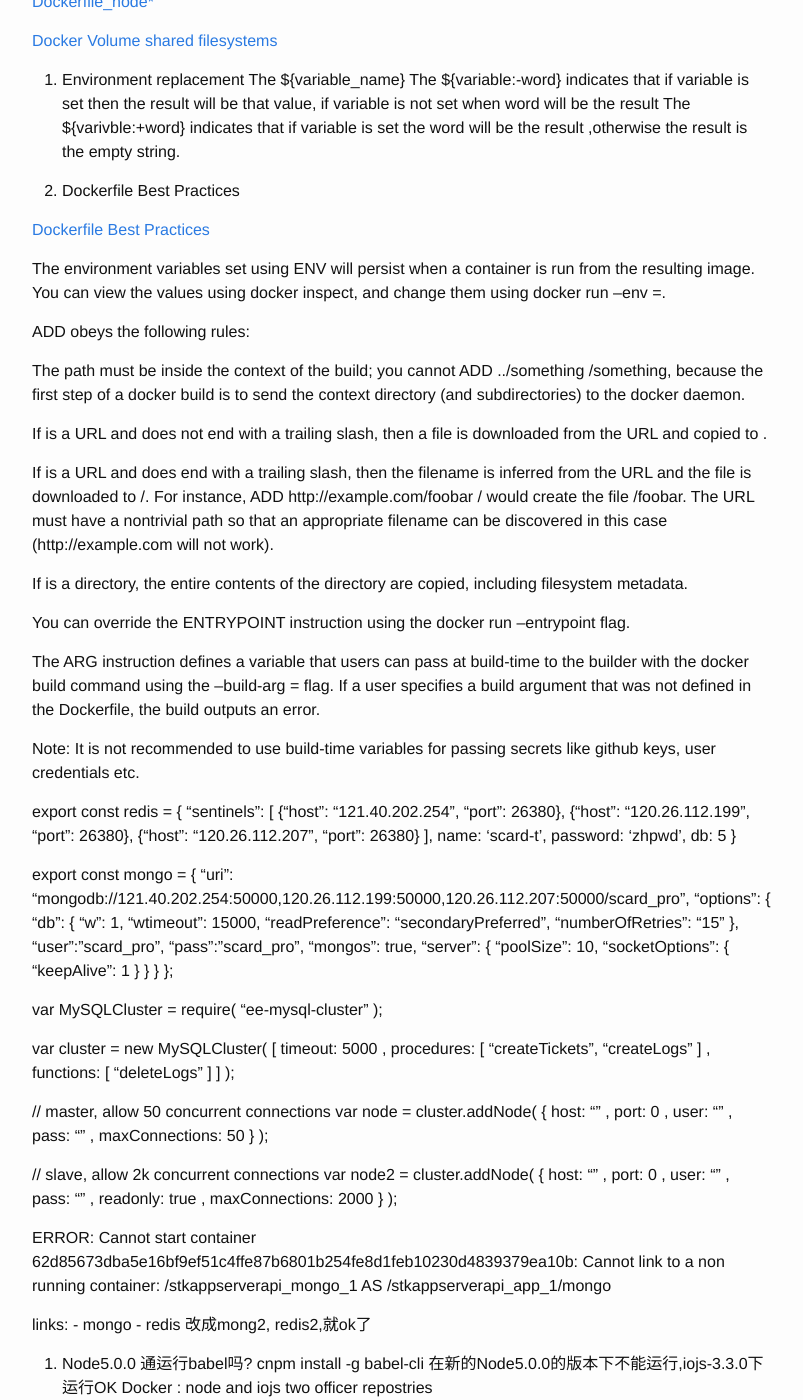
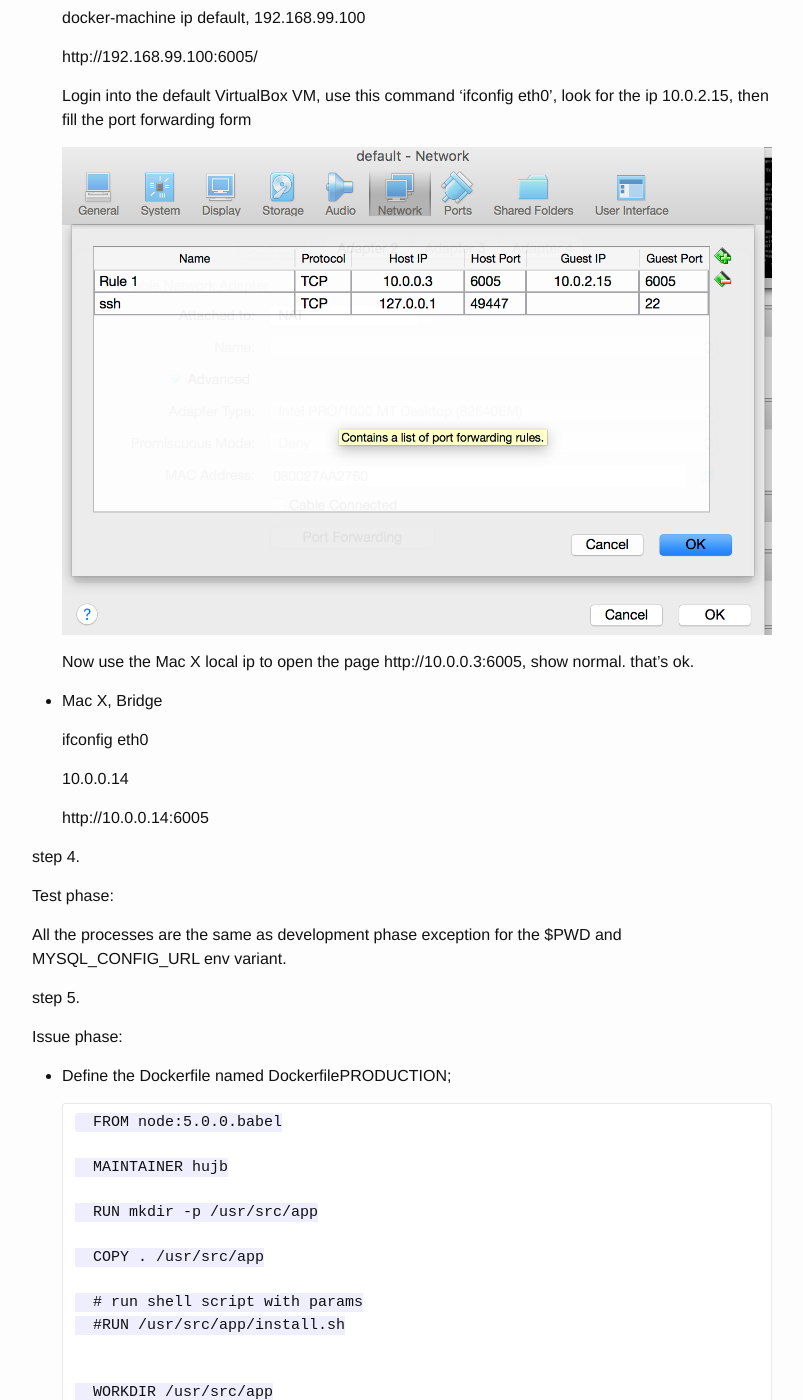
Before and after one commit to hujb2000/hujb2000.github.io, a Jekyll site: the page built from _posts/2015-11-05-Build local develop enviroment based on EasyNode and Docker.markdown, in a window 1280 px wide and 1400 px high, scrolled down 5365 px. Shown: the whole window, without its empty margins (238-1041 px from the left). Built offline with Jekyll 4.4.1, drawn with Linux system fonts in a browser that asks for light colours; some of the changed text lies outside the part shown.

Commit message:
images issue ok

```diff
--- a/_posts/2015-11-05-Build local develop enviroment based on EasyNode and Docker.markdown
+++ b/_posts/2015-11-05-Build local develop enviroment based on EasyNode and Docker.markdown
@@ -17,6 +17,26 @@ categories: allen.hu update
 
 	curl -L https://github.com/docker/compose/releases/download/1.5.0/docker-compose-`uname -s`-`uname -m` > /usr/local/bin/docker-compose
 	chmod +x /usr/local/bin/docker-compose
+
+# Install Docker Machine
+
+[Install Docker Machine](http://docs.docker.com/engine/installation/mac/#from-your-shell)
+
+docker-machine create --driver virtualbox default
+
+docker-machine env default
+
+docker port container'name
+
+docker-machine ip default
+
+
+eval "$(docker-machine env default)"
+
+
+
+Note: Mac X is different to Linux which physical machine is both the localhost and the Docker host.
+
 
 # Delopy a registry server
 
@@ -147,184 +168,133 @@ Tag for the base image, such as:
 
         docker  build -t repository/tag -f /path/to/a/Dockerfile .
 
-        docker build -t node:latest.babel -f Dockerfile:latest.babel .
+        docker build -t node:5.0.0.babel -f Dockerfile:5.0.0.babel .
 
 
 step 3:
 
 The development stage:
 
-    * clone the easynode source code, git clone https://github.com/hujb2000/easynode.git
+* clone the easynode source code, git clone [easynode](https://github.com/hujb2000/easynode.git)
 
-    * coding suite for the following directory structure( you can reference the netease directory)
+* coding suite for the following directory structure( you can reference the netease directory)
 
-            bin\             start.sh - run the app   stop.sh - stop the app
-            config\          the build-in configurations needs
-            src\             source code
-            test\            test code
-            README.md
+        bin\             start.sh - run the app   stop.sh - stop the app
+        config\          the build-in configurations needs
+        src\             source code
+        test\            test code
+        README.md
 
-    * .dockerignore,  ingnore the files or directories to COPY into the images.
+* .dockerignore,  ingnore the files or directories to COPY into the images.
 
-    * docker-compose.xml
+* docker-compose.xml
 
-            app:
-              dockerfile: "Dockerfile${STAGE}"
-              build: .
-              volumes:
-                - .:/usr/src/app/:rw
-              ports:
-                - 6005:6005
-              dns:
-                - 8.8.8.8
-              env_file:
-                - ./common.env
-              environment:
-                - ENV=aa
-              log_driver: "json-file"
-              restart: always
+        app:
+          dockerfile: "Dockerfile${STAGE}"
+          build: .
+          volumes:
+            - .:/usr/src/app/:rw
+          ports:
+            - 6005:6005
+          dns:
+            - 8.8.8.8
+          env_file:
+            - ./common.env
+          environment:
+            - ENV=aa
+          log_driver: "json-file"
+          restart: always
 
-    * build.sh,    build the images for the project
+* create build.sh,   build the images for the project
 
-        PRJ='projectname' STAGE='DEVELOPMENT' sh build
-        STAGE' value are recommended the following fours: DEVELOPMENT|TEST|PRERELEASE|PRODUCTION
+    PRJ='projectname' STAGE='DEVELOPMENT' sh build
+    STAGE' value are recommended the following fours: DEVELOPMENT|TEST|PRERELEASE|PRODUCTION
 
-    * Define the Dockerfile named DockerfileDEVELOPMENT:
+* Define the Dockerfile named DockerfileDEVELOPMENT:
 
-        FROM node:latest.babel
+    FROM node:5.0.0.babel
 
-        WORKDIR /usr/src/app/${projectname}/bin
+    CMD ["./start.sh"]
 
-        CMD ["./start.sh"]
+* generate development image, The image repository's name will be ${PRJ}${STAGE}_$(servicename), servicename is defined int the docker-compose.yml
 
-    * generate development image, The image repository's name will be ${PRJ}${STAGE}_$(servicename), servicename is defined int the docker-compose.yml
+    PRJ='projectname' STAGE='DEVELOPMENT' sh build.sh
 
-        PRJ='projectname' STAGE='DEVELOPMENT' sh build.sh
+* RUN program
+
+    docker run -ti|-d -p 6005:6005 -v $PWD:/usr/src/app --workdir=/usr/src/app/netease/bin --env MYSQL_CONFIG_URL='http://106.2.36.81/config.json' projectnamedevelopment_app
+
+* Mac X, Nat forwarding
+
+    docker-machine ip default, 192.168.99.100
+
+    http://192.168.99.100:6005/
+
+    Login into the default VirtualBox VM, use this command 'ifconfig eth0', look for the ip 10.0.2.15, then fill the port forwarding form
+
+    ![port forwarding form](/images/vb_nat.png)
 
 
-    * DockerfilePRERELEASE, DockerfilePRODUCTION files' content, such as:
+    Now use the Mac X local ip to open the page http://10.0.0.3:6005, show normal. that's ok.
 
-          FROM node:latest.babel
+* Mac X, Bridge
 
-          MAINTAINER hujb
+    ifconfig eth0
 
-          RUN mkdir -p /usr/src/app
+    10.0.0.14
 
-          COPY . /usr/src/app
-
-
-          WORKDIR /usr/src/app
-          RUN npm install
-
-          WORKDIR /usr/src/app/${project}/bin
-
-          CMD ["./start.sh"]
-
-
-[Dockerfile_node*](https://github.com/hujb2000/docker_op)
-
-[Docker Volume shared filesystems](https://docs.docker.com/engine/reference/run/#volume-shared-filesystems)
-
- 1. Environment replacement
- The ${variable_name}
- The ${variable:-word} indicates that if variable is set then the result will be that value, if variable is not set when word will be the result
- The ${varivble:+word} indicates that if variable is set the word will be the result ,otherwise the result is the empty string.
-
-
- 13. Dockerfile Best Practices
-
-[Dockerfile Best Practices](https://docs.docker.com/engine/articles/dockerfile_best-practices/)
-
-The environment variables set using ENV will persist when a container is run from the resulting image. You can view the values using docker inspect, and change them using docker run --env <key>=<value>.
-
-ADD obeys the following rules:
-
-The <src> path must be inside the context of the build; you cannot ADD ../something /something, because the first step of a docker build is to send the context directory (and subdirectories) to the docker daemon.
-
-If <src> is a URL and <dest> does not end with a trailing slash, then a file is downloaded from the URL and copied to <dest>.
-
-If <src> is a URL and <dest> does end with a trailing slash, then the filename is inferred from the URL and the file is downloaded to <dest>/<filename>. For instance, ADD http://example.com/foobar / would create the file /foobar. The URL must have a nontrivial path so that an appropriate filename can be discovered in this case (http://example.com will not work).
-
-If <src> is a directory, the entire contents of the directory are copied, including filesystem metadata.
-
-
-You can override the ENTRYPOINT instruction using the docker run --entrypoint flag.
-
-The ARG instruction defines a variable that users can pass at build-time to the builder with the docker build command using the --build-arg <varname>=<value> flag. If a user specifies a build argument that was not defined in the Dockerfile, the build outputs an error.
-
-Note: It is not recommended to use build-time variables for passing secrets like github keys, user credentials etc.
+    http://10.0.0.14:6005
 
 
 
-export const redis = {
-    "sentinels": [
-        {"host": "121.40.202.254", "port": 26380},
-        {"host": "120.26.112.199", "port": 26380},
-        {"host": "120.26.112.207", "port": 26380}
-    ],
-    name: 'scard-t',
-    password: 'zhpwd',
-    db: 5
-}
+step 4.
 
-export const mongo = {
-    "uri": "mongodb://121.40.202.254:50000,120.26.112.199:50000,120.26.112.207:50000/scard_pro",
-    "options": {
-        "db": {
-            "w": 1,
-            "wtimeout": 15000,
-            "readPreference": "secondaryPreferred",
-            "numberOfRetries": "15"
-        },
-        "user":"scard_pro",
-        "pass":"scard_pro",
-        "mongos": true,
-        "server": {
-            "poolSize": 10,
-            "socketOptions": { "keepAlive": 1 }
-        }
-    }
-};
+Test phase:
 
-var MySQLCluster = require( "ee-mysql-cluster" );
+All the processes are the same as development phase exception for the $PWD and MYSQL_CONFIG_URL env variant.
+
+step 5.
+
+Issue phase:
+
+* Define the Dockerfile named DockerfilePRODUCTION;
+
+        FROM node:5.0.0.babel
+
+        MAINTAINER hujb
+
+        RUN mkdir -p /usr/src/app
+
+        COPY . /usr/src/app
+
+        # run shell script with params
+        #RUN /usr/src/app/install.sh
 
 
+        WORKDIR /usr/src/app
+        RUN npm install
+
+        WORKDIR /usr/src/app/netease/bin
+
+        ENTRYPOINT ["./start.sh"]
+
+* generate development image, The image repository's name will be ${PRJ}${STAGE}_$(servicename), servicename is defined int the docker-compose.yml
+
+      PRJ='projectname' STAGE='PRODUCTION' sh build.sh
 
 
-var cluster = new MySQLCluster( [
-      timeout: 5000
-    , procedures: [ "createTickets", "createLogs" ]
-    , functions: [ "deleteLogs" ]
-] );
+* tag
 
+  docker tag ${PRJ}${STAGE}_$(servicename) registry.hz.netease.com/${PRJ}${STAGE}_$(servicename):version
 
-// master, allow 50 concurrent connections
-var node = cluster.addNode( {
-      host: ""
-    , port: 0
-    , user: ""
-    , pass: ""
-    , maxConnections: 50
-} );
+* push image
 
-// slave, allow 2k concurrent connections
-var node2 = cluster.addNode( {
-      host: ""
-    , port: 0
-    , user: ""
-    , pass: ""
-    , readonly: true
-    , maxConnections: 2000
-} );
+  docker push registry.hz.netease.com/${PRJ}${STAGE}_$(servicename):version
 
-ERROR: Cannot start container 62d85673dba5e16bf9ef51c4ffe87b6801b254fe8d1feb10230d4839379ea10b: Cannot link to a non running container: /stkappserverapi_mongo_1 AS /stkappserverapi_app_1/mongo
+* pull image
 
-links:
-    - mongo
-    - redis
-    改成mong2, redis2,就ok了
+  docker pull registry.hz.netease.com/${PRJ}${STAGE}_$(servicename):vlogsersion
 
+* run program
 
-16. Node5.0.0 通运行babel吗?
-cnpm install -g babel-cli 在新的Node5.0.0的版本下不能运行,iojs-3.3.0下运行OK
-Docker : node and iojs two officer repostries
+docker run -d -p 6005:6005 -v $PWD:/usr/src/app/logs --env MSQL_CONFIG_URL='http://w.6go.tv/config.json' 218.205.113.98:5000/uproduction_app
```
Also changed, not shown: other parts of _posts/2015-11-05-Build local develop enviroment based on EasyNode and Docker.markdown (+2 -1 lines), temp/2015-11-07-Scheduler-FullStack.markdown (+115 -0 lines), images/vb_nat.png (added), 2 other files.
